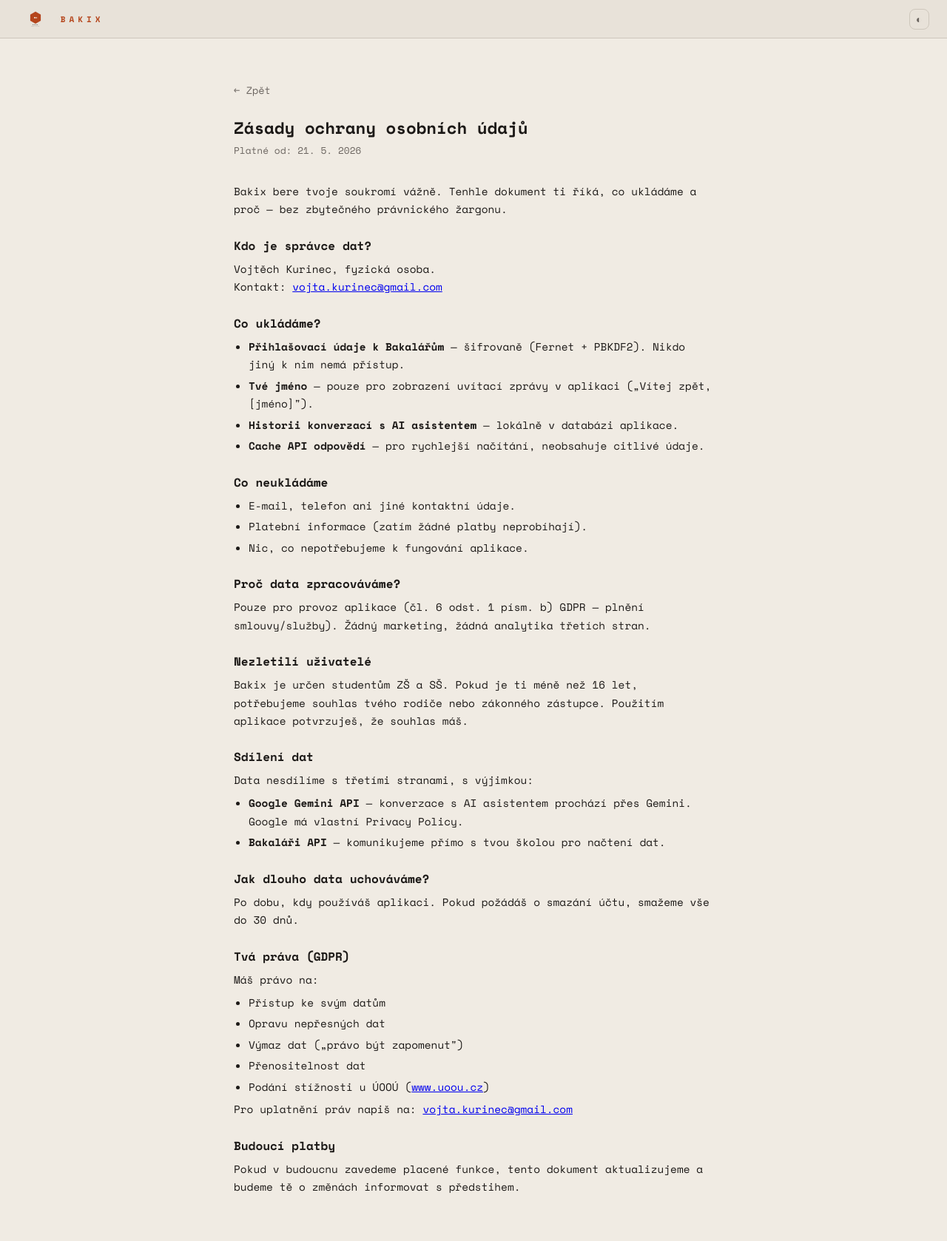
After one commit to Voku199/.Bakix, a Flask app: page /privacy in a window 1280 px wide. The commit adds this page. Shown: the whole page at 74% size. Run offline with Flask 3, Linux system fonts and the light colour scheme; the visitor is signed in with stand-in values (Sample User, id 1); data comes from the database, SQL or seed files in the repository; both versions use the stored data as it was after the commit.

Commit message:
Add privacy, cookies and TOS pages
Add user-facing legal pages and routes for privacy, cookies and terms of service. Updated app/__init__.py to exempt new endpoints from auth and register /cookies, /privacy and /tos routes that render the new templates. Add templates: app/templates/cookies.html, privacy.html and terms.html, and a static legal text file app/static/Bakix_Legal.txt containing the combined policies. Minor whitespace cleanup in base.html. Compiled .pyc files and instance/app.db were also updated.

```diff
--- a/app/__init__.py
+++ b/app/__init__.py
@@ -9,6 +9,7 @@ log = logging.getLogger(__name__)
 _AUTH_EXEMPT = frozenset({
     "/welcome", "/onboarding",
     "/login", "/login/now", "/logout",
+    "/cookies", "/privacy", "/tos",
 })
 
 
@@ -48,6 +49,18 @@ def create_app():
     app.add_url_rule("/welcome",    endpoint="auth.welcome",    build_only=True)
     app.add_url_rule("/onboarding", endpoint="auth.onboarding", build_only=True)
 
+    @app.route("/cookies")
+    def cookies():
+        return render_template("cookies.html")
+
+    @app.route("/privacy")
+    def privacy():
+        return render_template("privacy.html")
+
+    @app.route("/tos")
+    def tos():
+        return render_template("terms.html")
+
     @app.route("/sw.js")
     def service_worker():
         from flask import send_from_directory
--- a/app/templates/base.html
+++ b/app/templates/base.html
@@ -35,5 +35,7 @@
 
   {% block scripts %}{% endblock %}
 
+
+
 </body>
 </html>
--- /dev/null
+++ b/app/templates/privacy.html
@@ -0,0 +1,75 @@
+{% extends "base.html" %}
+
+{% block extra_head %}
+<style>
+  .legal { max-width: 680px; margin: 2rem auto; padding: 0 1rem; }
+  .legal h1 { font-size: 1.4rem; margin-bottom: .25rem; }
+  .legal .legal__meta { font-size: .8rem; color: var(--muted); margin-bottom: 2rem; }
+  .legal h2 { font-size: 1rem; margin: 1.5rem 0 .5rem; }
+  .legal p, .legal li { font-size: .9rem; line-height: 1.7; color: var(--text); }
+  .legal ul { padding-left: 1.25rem; margin: .4rem 0; }
+  .legal li { margin-bottom: .25rem; }
+  .legal .legal__back { display: inline-block; margin-bottom: 1.5rem; font-size: .85rem; color: var(--muted); text-decoration: none; }
+  .legal .legal__back:hover { color: var(--accent); }
+</style>
+{% endblock %}
+
+{% block content %}
+<div class="legal">
+  <a class="legal__back" href="javascript:history.back()">← Zpět</a>
+
+  <h1>Zásady ochrany osobních údajů</h1>
+  <p class="legal__meta">Platné od: 21. 5. 2026</p>
+
+  <p>Bakix bere tvoje soukromí vážně. Tenhle dokument ti říká, co ukládáme a proč — bez zbytečného právnického žargonu.</p>
+
+  <h2>Kdo je správce dat?</h2>
+  <p>Vojtěch Kurinec, fyzická osoba.<br>
+  Kontakt: <a href="mailto:vojta.kurinec@gmail.com">vojta.kurinec@gmail.com</a></p>
+
+  <h2>Co ukládáme?</h2>
+  <ul>
+    <li><strong>Přihlašovací údaje k Bakalářům</strong> — šifrovaně (Fernet + PBKDF2). Nikdo jiný k nim nemá přístup.</li>
+    <li><strong>Tvé jméno</strong> — pouze pro zobrazení uvítací zprávy v aplikaci („Vítej zpět, [jméno]").</li>
+    <li><strong>Historii konverzací s AI asistentem</strong> — lokálně v databázi aplikace.</li>
+    <li><strong>Cache API odpovědí</strong> — pro rychlejší načítání, neobsahuje citlivé údaje.</li>
+  </ul>
+
+  <h2>Co neukládáme</h2>
+  <ul>
+    <li>E-mail, telefon ani jiné kontaktní údaje.</li>
+    <li>Platební informace (zatím žádné platby neprobíhají).</li>
+    <li>Nic, co nepotřebujeme k fungování aplikace.</li>
+  </ul>
+
+  <h2>Proč data zpracováváme?</h2>
+  <p>Pouze pro provoz aplikace (čl. 6 odst. 1 písm. b) GDPR — plnění smlouvy/služby). Žádný marketing, žádná analytika třetích stran.</p>
+
+  <h2>Nezletilí uživatelé</h2>
+  <p>Bakix je určen studentům ZŠ a SŠ. Pokud je ti méně než 16 let, potřebujeme souhlas tvého rodiče nebo zákonného zástupce. Použitím aplikace potvrzuješ, že souhlas máš.</p>
+
+  <h2>Sdílení dat</h2>
+  <p>Data nesdílíme s třetími stranami, s výjimkou:</p>
+  <ul>
+    <li><strong>Google Gemini API</strong> — konverzace s AI asistentem prochází přes Gemini. Google má vlastní Privacy Policy.</li>
+    <li><strong>Bakaláři API</strong> — komunikujeme přímo s tvou školou pro načtení dat.</li>
+  </ul>
+
+  <h2>Jak dlouho data uchováváme?</h2>
+  <p>Po dobu, kdy používáš aplikaci. Pokud požádáš o smazání účtu, smažeme vše do 30 dnů.</p>
+
+  <h2>Tvá práva (GDPR)</h2>
+  <p>Máš právo na:</p>
+  <ul>
+    <li>Přístup ke svým datům</li>
+    <li>Opravu nepřesných dat</li>
+    <li>Výmaz dat („právo být zapomenut")</li>
+    <li>Přenositelnost dat</li>
+    <li>Podání stížnosti u ÚOOÚ (<a href="https://www.uoou.cz" target="_blank" rel="noopener">www.uoou.cz</a>)</li>
+  </ul>
+  <p>Pro uplatnění práv napiš na: <a href="mailto:vojta.kurinec@gmail.com">vojta.kurinec@gmail.com</a></p>
+
+  <h2>Budoucí platby</h2>
+  <p>Pokud v budoucnu zavedeme placené funkce, tento dokument aktualizujeme a budeme tě o změnách informovat s předstihem.</p>
+</div>
+{% endblock %}
```
Also changed, not shown: app/static/Bakix_Legal.txt (added, +107 -0 lines), app/templates/cookies.html (added, +45 -0 lines), app/templates/terms.html (added, +66 -0 lines), instance/app.db.
